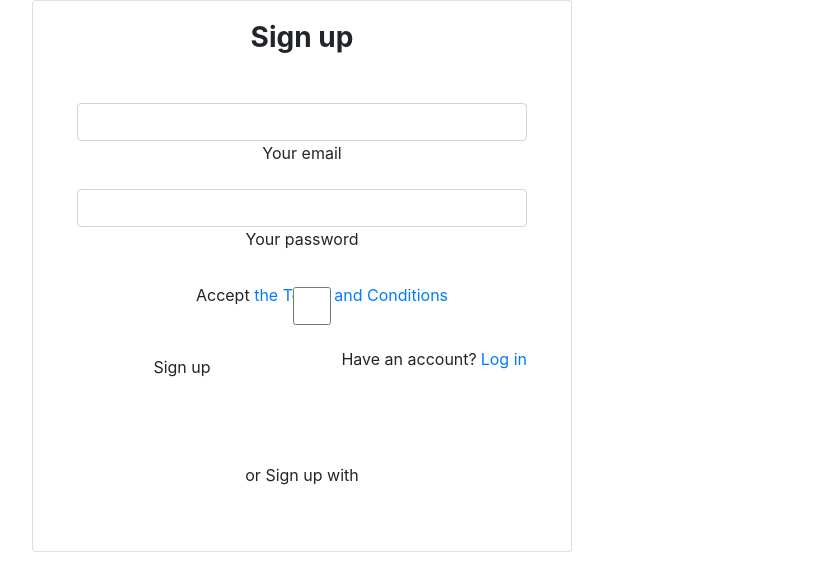
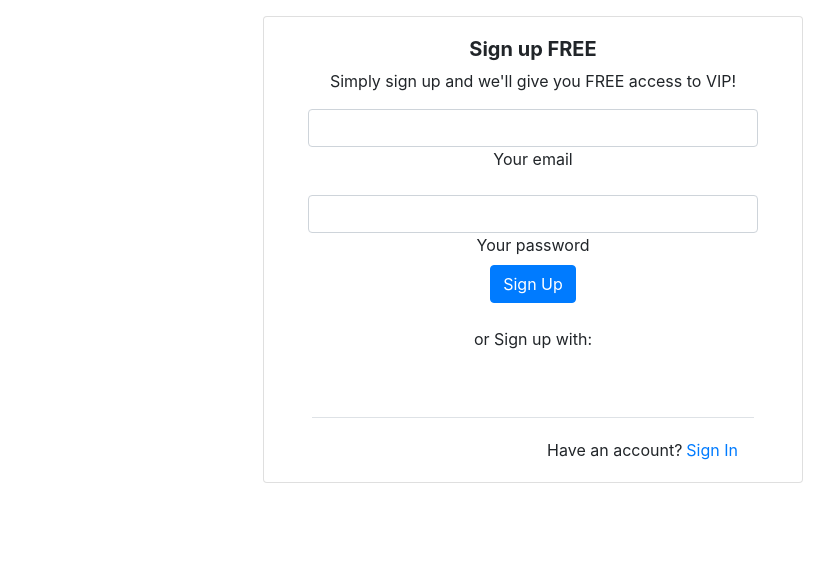
Before and after one commit to streaming-flix/frontend-user, a React (Create React App) app: page /Registration in a window 1280 px wide. Shown: the top 588 px of the page, without its empty margins (53-887 px from the left). Built offline with nearby package versions, Linux system fonts and the light colour scheme.

Commit message:
fix landing page

```diff
--- a/package.json
+++ b/package.json
@@ -15,6 +15,7 @@
     "react": "^16.13.1",
     "react-bootstrap": "^1.3.0",
     "react-dom": "^16.13.1",
+    "react-player": "^2.6.1",
     "react-responsive": "^8.1.0",
     "react-router-dom": "^5.2.0",
     "react-scripts": "3.4.3",
--- a/src/App.js
+++ b/src/App.js
@@ -1,7 +1,6 @@
 import React from 'react';
 import logo from './logo.svg';
 import './App.css';
-// import Navbar from './components/Navbar';
 import Jumbo from './components/Jumbo';
 import Login from './pages/Login/Login';
 import LandingPage from './pages/LandingPage/LandingPage';
@@ -17,12 +16,15 @@ function App() {
       <Route exact path="/Registration">
                             <Registration />
                         </Route>
-      {/* <h1>Hello</h1> */}
-      {/* <Navbar/> */}
 
-      {/* <Jumbo/> */}
-      {/* <LandingPage/> */}
-      {/* <DetailMovie /> */}
+      <Route exact path="/">
+      <LandingPage/>
+      </Route>
+      <Route exact path="/DetailMovie">
+      <DetailMovie />
+      </Route>
+
+
       <Route exact path="/Login">
       <Login/>
       </Route>
--- /dev/null
+++ b/src/components/Footer.js
@@ -0,0 +1,16 @@
+import React from "react";
+import { MDBContainer,MDBFooter } from "mdbreact";
+
+const Footer = () => {
+  return (
+    <MDBFooter color="blue" className="font-small pt-4 mt-4">
+      <div className="footer-copyright text-center py-3">
+        <MDBContainer fluid>
+          &copy; {new Date().getFullYear()} Copyright: StreamingFlix
+        </MDBContainer>
+      </div>
+    </MDBFooter>
+  );
+}
+
+export default Footer;
--- a/src/components/Navbar.js
+++ b/src/components/Navbar.js
@@ -1,5 +1,6 @@
 import React from "react";
 import * as ReactBootStrap from "react-bootstrap";
+import {Link} from "react-router-dom"
 
 
 function Navbar() {
@@ -25,7 +26,7 @@ function Navbar() {
     </ReactBootStrap.Form>
           </ReactBootStrap.Nav>
           <ReactBootStrap.Nav>
-            <ReactBootStrap.Nav.Link href="#deets">Login</ReactBootStrap.Nav.Link>
+            <ReactBootStrap.Nav.Link> <Link to="/Login">Login</Link></ ReactBootStrap.Nav.Link>
             {/* <ReactBootStrap.Nav.Link eventKey={2} href="#memes">
               Dank memes
             </ReactBootStrap.Nav.Link> */}
--- a/src/pages/LandingPage/LandingPage.js
+++ b/src/pages/LandingPage/LandingPage.js
@@ -2,14 +2,20 @@ import React from "react";
 import Navbar from "../../components/Navbar";
 import Jumbotron from "../../components/Jumbo";
 import CardMovie from "../../components/CardMovie";
+import Footer from "../../components/Footer"
 
 function LandingPage() {
     return (
         <div>
 <Navbar />
             <Jumbotron />
-            <h1>Trending</h1>
+            <h1>TV Shows</h1>
             <CardMovie/>
+            <h1>Movies</h1>
+            <CardMovie/>
+            <h1>The Latest</h1>
+            <CardMovie/>
+            <Footer/>
         </div>
     );
 }
--- a/src/pages/Login/Login.css
+++ /dev/null
@@ -1,19 +0,0 @@
-.form-gradient .header {
-    border-top-left-radius: .3rem;
-    border-top-right-radius: .3rem; }
-
-  .form-gradient input[type=text]:focus:not([readonly]) {
-    border-bottom: 1px solid #fd9267;
-    -webkit-box-shadow: 0 1px 0 0 #fd9267;
-    box-shadow: 0 1px 0 0 #fd9267; }
-
-  .form-gradient input[type=text]:focus:not([readonly]) + label {
-    color: #4f4f4f; }
-
-  .form-gradient input[type=password]:focus:not([readonly]) {
-    border-bottom: 1px solid #fd9267;
-    -webkit-box-shadow: 0 1px 0 0 #fd9267;
-    box-shadow: 0 1px 0 0 #fd9267; }
-
-  .form-gradient input[type=password]:focus:not([readonly]) + label {
-    color: #4f4f4f; }
--- a/src/pages/Login/Login.js
+++ b/src/pages/Login/Login.js
@@ -1,7 +1,5 @@
 import React from "react";
 import { MDBContainer, MDBRow, MDBCol, MDBCard, MDBCardBody, MDBInput, MDBBtn, MDBIcon, MDBModalFooter } from 'mdbreact';
-import styles from "./Login.css";
-import Registration from "../Registration/Registration"
 import {Link} from "react-router-dom"
 
 const Login = () => {
@@ -12,11 +10,13 @@ const Login = () => {
           <MDBCard>
             <MDBCardBody className="mx-4">
               <div className="text-center">
-                <h3 className="dark-grey-text mb-2">
-                  <strong>Sign in</strong>
-                </h3>
+                <h5 className="dark-grey-text mb-2">
+                  <strong>Login to SteamingFlix</strong>
+                </h5>
+                <p>Great to see you again!</p>
               </div>
               <MDBInput
+              placeholder="email@gmail.com"
                 label="Your email"
                 group
                 type="email"
@@ -25,19 +25,20 @@ const Login = () => {
                 success="right"
               />
               <MDBInput
+              placeholder="password"
                 label="Your password"
                 group
                 type="password"
                 validate
                 containerClass="mb-0"
               />
-              <p className="font-small blue-text d-flex justify-content-end pb-3">
+              {/* <p className="font-small blue-text d-flex justify-content-end pb-3">
                 Forgot
                 <a href="#!" className="blue-text ml-1">
 
                   Password?
                 </a>
-              </p>
+              </p> */}
               <div className="text-center mb-3">
               <MDBBtn color="primary">Sign In</MDBBtn>
               </div>
--- a/src/pages/Registration/Registration.js
+++ b/src/pages/Registration/Registration.js
@@ -1,86 +1,79 @@
 import React from "react";
-import { MDBContainer, MDBRow, MDBCol, MDBCard, MDBCardBody, MDBInput, MDBIcon, MDBBtn } from 'mdbreact';
-import styles from "./Registration.css";
+import { MDBContainer, MDBRow, MDBCol, MDBCard, MDBCardBody, MDBInput, MDBBtn, MDBIcon, MDBModalFooter } from 'mdbreact';
+// import { MDBContainer, MDBRow, MDBCol, MDBCard, MDBCardBody, MDBInput, MDBIcon, MDBBtn } from 'mdbreact';
+import {Link} from "react-router-dom"
 
 const Registration = () => {
   return (
-    <MDBContainer>
+    <MDBContainer className='m-3'>
     <MDBRow>
-        <MDBCol md='6'>
+      <MDBCol md="6" className='m-auto'>
         <MDBCard>
-            <MDBCardBody className='mx-4'>
-              <div className='text-center'>
-                <h3 className='pink-text mb-5'>
-                  <strong>Sign up</strong>
-                </h3>
+          <MDBCardBody className="mx-4">
+            <div className="text-center">
+              <h5 className="dark-grey-text mb-2">
+                <strong>Sign up FREE</strong>
+              </h5>
+              <p>Simply sign up and we'll give you FREE access to VIP!</p>
             </div>
-              <MDBInput label='Your email' group type='text' validate />
-              <MDBInput label='Your password' group type='password' validate />
-              <div className='md-form pb-3'>
-                <div className='form-check my-4'>
             <MDBInput
-                    label={
-                      <>
-                        Accept&nbsp;
-                        <a href='!#' className='blue-text'>
-                          the Terms and Conditions
-                        </a>
-                      </>
-                    }
-                    type='checkbox'
-                    id='checkbox1'
+              label="Your email"
+              group
+              type="email"
+              validate
+              error="wrong"
+              success="right"
             />
+            <MDBInput
+              label="Your password"
+              group
+              type="password"
+              validate
+              containerClass="mb-0"
+            />
+            <div className="text-center mb-3">
+            <MDBBtn color="primary">Sign Up</MDBBtn>
             </div>
+            <p className="font-small dark-grey-text text-right d-flex justify-content-center mb-3 pt-2">
+
+              or Sign up with:
+            </p>
+            <div className="row my-3 d-flex justify-content-center">
+              <MDBBtn
+                type="button"
+                color="white"
+                rounded
+                className="mr-md-3 z-depth-1a"
+              >
+                <MDBIcon fab icon="facebook-f" className="blue-text text-center" />
+              </MDBBtn>
+              <MDBBtn
+                type="button"
+                color="white"
+                rounded
+                className="mr-md-3 z-depth-1a"
+              >
+                <MDBIcon fab icon="twitter" className="blue-text" />
+              </MDBBtn>
+              <MDBBtn
+                type="button"
+                color="white"
+                rounded
+                className="z-depth-1a"
+              >
+                <MDBIcon fab icon="google-plus-g" className="blue-text" />
+              </MDBBtn>
             </div>
-              <MDBRow className='d-flex align-items-center mb-4'>
-                <MDBCol md='6' className='text-center'>
-                  <MDBBtn className='z-depth-1' color='pink' rounded block>
-                    Sign up
-                  </MDBBtn>
-                </MDBCol>
-                <MDBCol md='6'>
-                  <p className='font-small grey-text d-flex justify-content-end'>
+          </MDBCardBody>
+          <MDBModalFooter className="mx-5 pt-3 mb-1">
+            <p className="font-small grey-text d-flex justify-content-end">
               Have an account?
-                    <a href='#!' className='blue-text ml-1'>
-                      Log in
-                    </a>
+              < Link to="/Login" className="blue-text ml-1">
+
+                Sign In
+              </Link>
             </p>
-                </MDBCol>
-              </MDBRow>
-            </MDBCardBody>
-            <div className='footer pt-3 mdb-color lighten-3'>
-              <MDBRow className='d-flex justify-content-center'>
-                <p className='font-small white-text mb-2 pt-3'>
-                  or Sign up with
-                </p>
-              </MDBRow>
-              <MDBRow className='mt-2 mb-3 d-flex justify-content-center'>
-                <a href='#!' className='fa-lg p-2 m-2 fb-ic'>
-                  <MDBIcon
-                    icon='facebook-f'
-                    fab
-                    size='lg'
-                    className='white-text'
-                  ></MDBIcon>
-                </a>
-                <a href='#!' className='fa-lg p-2 m-2 tw-ic'>
-                  <MDBIcon
-                    fab
-                    icon='twitter'
-                    size='lg'
-                    className='white-text'
-                  ></MDBIcon>
-                </a>
-                <a href='#!' className='fa-lg p-2 m-2 gplus-ic'>
-                  <MDBIcon
-                    fab
-                    icon='google-plus-g'
-                    size='lg'
-                    className='white-text'
-                  ></MDBIcon>
-                </a>
-              </MDBRow>
-            </div>
+          </MDBModalFooter>
         </MDBCard>
       </MDBCol>
     </MDBRow>
```
Also changed, not shown: src/components/CardMovie.js (+7 -27 lines), src/pages/DetailMovie/DetailMovie.js (+32 -12 lines), src/pages/Registration/Registration.css (deleted, +0 -44 lines), 2 other files (tests, documents, lock files or other folders). Lines whose indentation alone changed are shown as unchanged.
